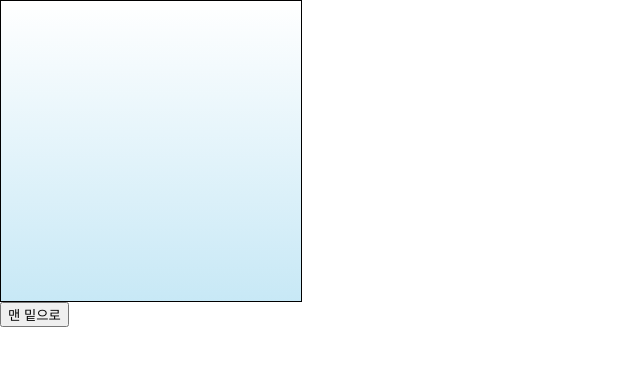
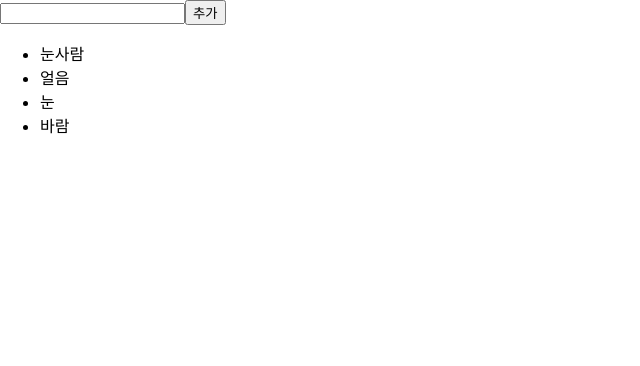
Before and after one commit to free-ko/study-react-velopert, a React (Create React App) app in the folder hello-react/: page / in a window 1280 px wide. Shown: the top 366 px of the page, without its empty margins (0-640 px from the left). Built offline with nearby package versions, Linux system fonts and the light colour scheme.

Commit message:
#6. Component 반복 (P.158 ~ 170)
- JS 배열의 map 함수 사용
- 데이터 배열의 컴포넌트 배열로 변환
- key 사용

```diff
--- a/hello-react/src/App.js
+++ b/hello-react/src/App.js
@@ -1,17 +1,9 @@
 import React, { Component } from 'react';
-import ScrollBox from './ScrollBox';
+import IterationSample from './IterationSample';
 
 class App extends Component {
   render() {
-    return (
-      <div>
-        <ScrollBox ref={(ref) => (this.scrollBox = ref)}></ScrollBox>
-        <button onClick={() => this.scrollBox.scrollToBottom()}>
-          {' '}
-          맨 밑으로{' '}
-        </button>
-      </div>
-    );
+    return <IterationSample />;
   }
 }
 
--- /dev/null
+++ b/hello-react/src/IterationSample.js
@@ -0,0 +1,44 @@
+import React, { useState } from 'react';
+
+const IterationSample = () => {
+  const [names, setNames] = useState([
+    { id: 1, text: '눈사람' },
+    { id: 2, text: '얼음' },
+    { id: 3, text: '눈' },
+    { id: 4, text: '바람' },
+  ]);
+  const [inputText, setInputText] = useState('');
+  const [nextId, setNextId] = useState(5);
+
+  const onChange = (e) => setInputText(e.target.value);
+
+  const onClick = () => {
+    const nextNames = names.concat({
+      id: nextId, // nextId 값을 id로 설정하고
+      text: inputText,
+    });
+    setNextId(nextId + 1); //nextId 값에 1을 더해 준다.
+    setNames(nextNames); // names 값을 업데이트 한다
+    setInputText(''); // inputText를 비운다
+  };
+
+  const onRemove = (id) => {
+    const nextNames = names.filter((name) => name.id !== id);
+    setNames(nextNames);
+  };
+
+  const nameList = names.map((name) => (
+    <li key={name.id} onDoubleClick={() => onRemove(name.id)}>
+      {name.text}
+    </li>
+  ));
+  return (
+    <>
+      <input value={inputText} onChange={onChange} />
+      <button onClick={onClick}>추가</button>
+      <ul>{nameList}</ul>
+    </>
+  );
+};
+
+export default IterationSample;
```
